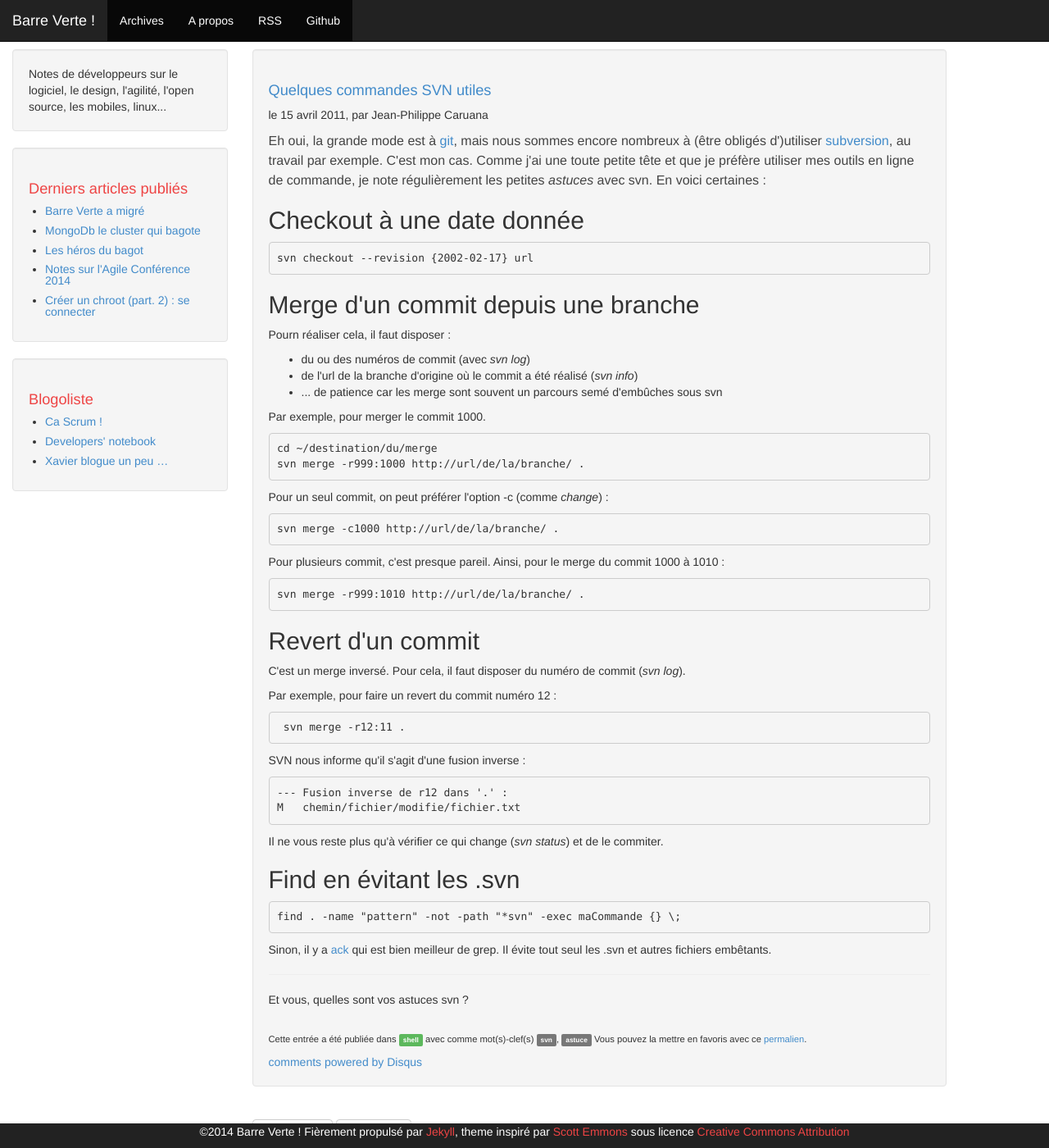
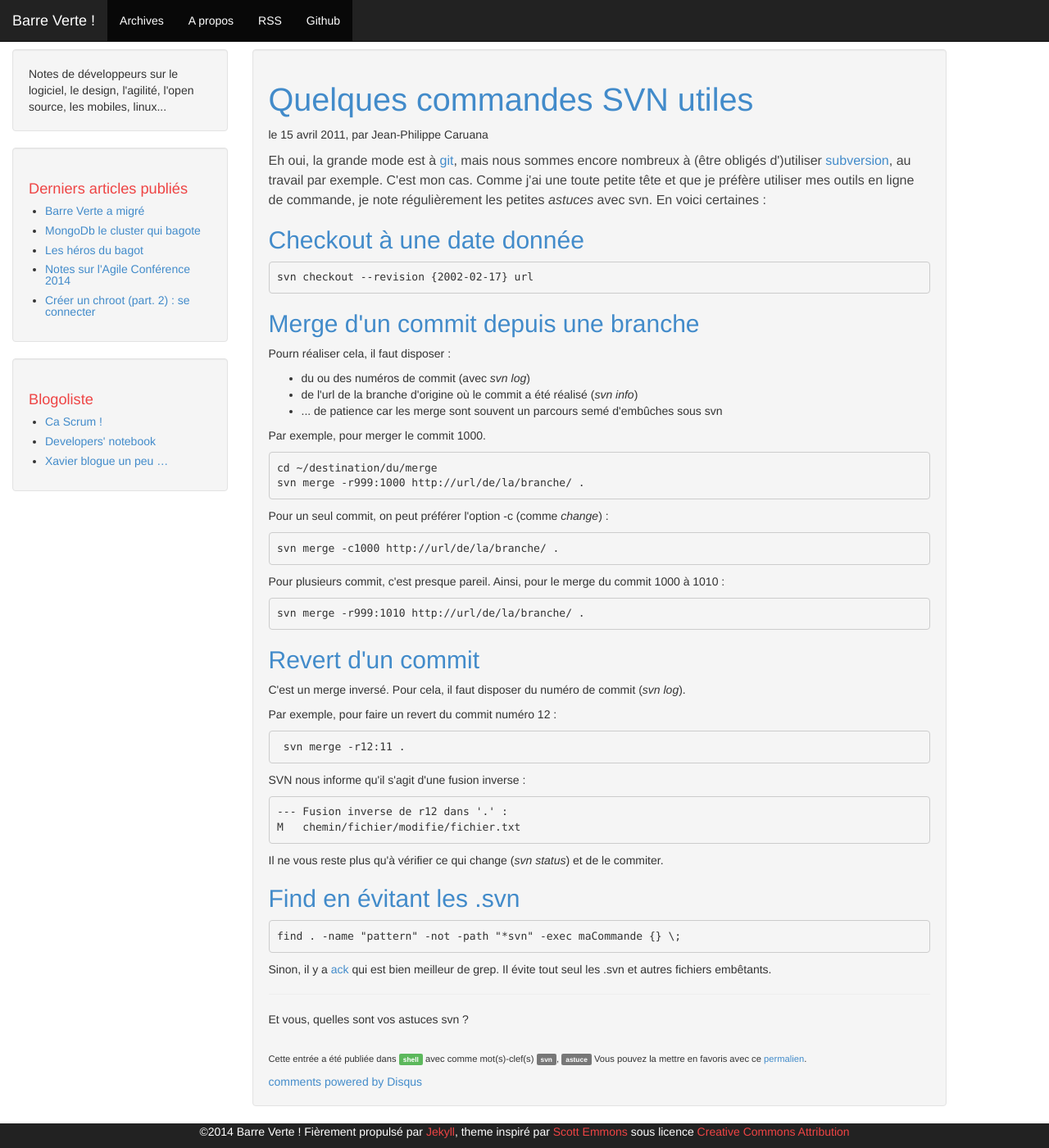
Before and after one commit to MichaelBitard/barreverte.github.io, a Jekyll site: the page built from _posts/2011-04-15-quelques-commandes-svn-utiles.markdown, in a window 1280 px wide and 1400 px high. Shown: the whole window at 82% size. Built offline with Jekyll 4.4.1, drawn with Linux system fonts in a browser that asks for light colours; Markdown is read by kramdown in place of the engine named in the settings; comment, search, counter and statistics services are not loaded.

Commit message:
CSS: unification des couleurs des titres

```diff
--- a/css/theme.css
+++ b/css/theme.css
@@ -37,9 +37,12 @@
     margin: 0;
 }
 
-.well h1 {
-    color: #ee4444;
-    font-size: 1.3em;
+.well > h1 > a {
+    font-size: 1.1em;
+}
+
+h1, h2, h3, h4, h5, h6, h7, h8 {
+    color: #428BCA;
 }
 
 .author {
```
